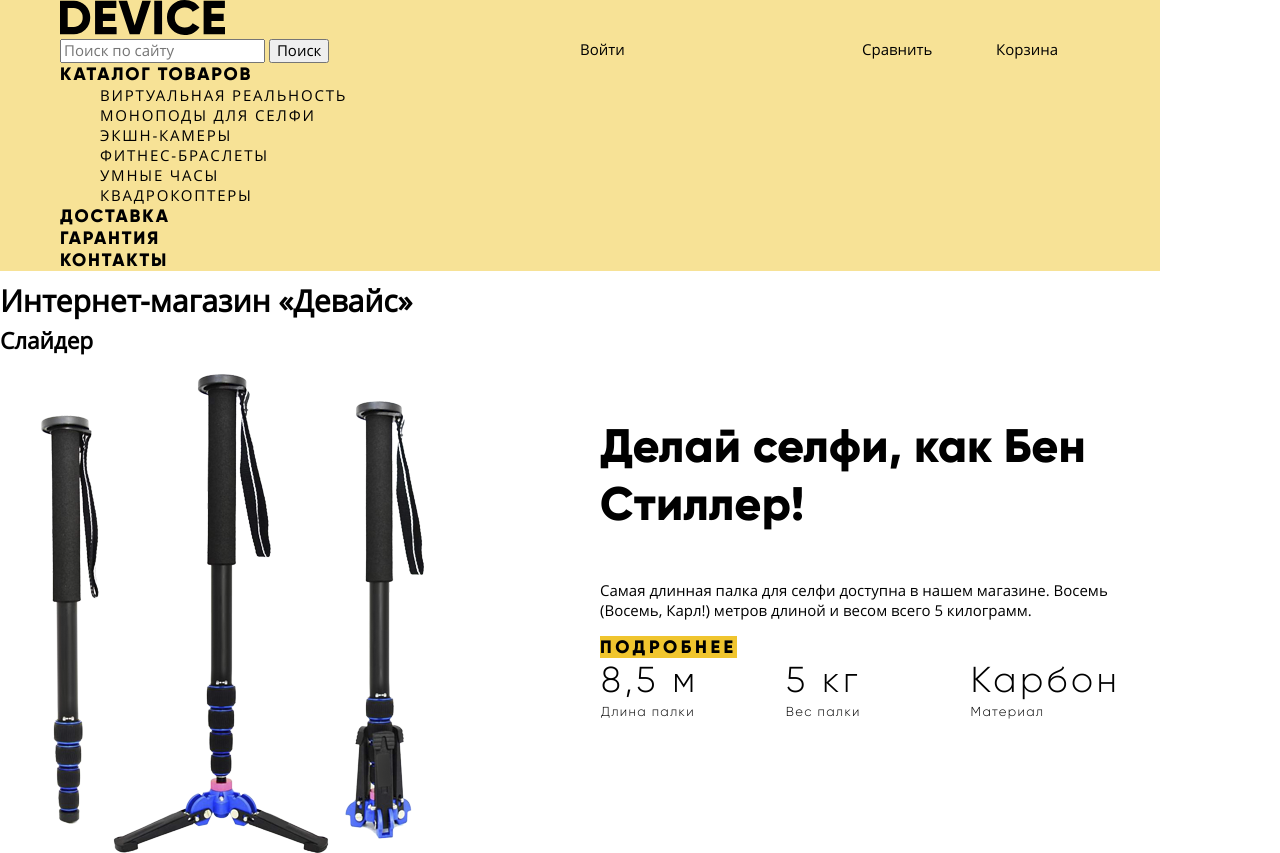
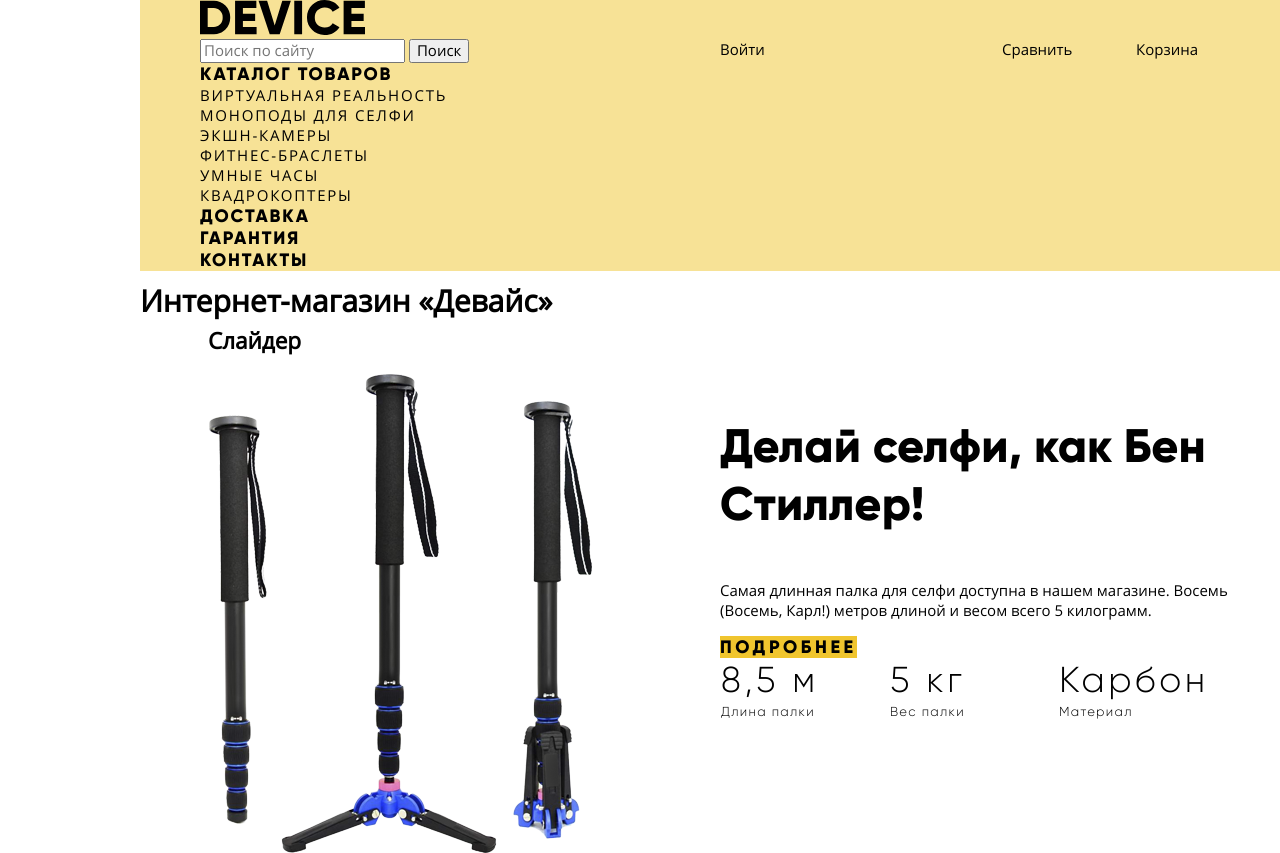
Before and after one commit to unbugster/1380521-device-29, a plain HTML site: page index.html in a window 1280 px wide. Shown: the top 853 px of the page. Drawn offline with Linux system fonts and the light colour scheme.

Commit message:
Добавляет контейнер для центровки

```diff
--- a/css/style.css
+++ b/css/style.css
@@ -91,6 +91,14 @@ img {
 
 .clear-list {
   list-style: none;
+  margin: 0;
+  padding: 0;
+}
+
+
+.container {
+  width: 1160px;
+  margin: 0 auto;
 }
 
 /* Grid */
@@ -160,8 +168,10 @@ img {
 .main-header {
   background-color: var(--basic-yellow-special);
   display: grid;
-  width: 1160px;
+
 }
+
+
 
 .main-header-wrapper {
   width: 1040px;
@@ -179,8 +189,7 @@ img {
   font-size: 15px;
   line-height: 20px;
   color: var(--basic-black);
-  margin: 0;
-  padding: 0;
+
   display: grid;
   grid-template-columns: 50% 282px 134px auto;
 }
@@ -199,8 +208,7 @@ img {
 
   letter-spacing: 1.8px;
   text-transform: uppercase;
-  margin: 0;
-  padding: 0;
+
   color: var(--basic-black);
 
 }
@@ -222,8 +230,11 @@ img {
 
 
 /* Slider */
+.slider {
+  width: 1024px;
+  margin: 0 auto;
 
-
+}
 
 .title {
   font-family: "Gilroy", Arial, sans-serif;
@@ -234,13 +245,12 @@ img {
   color: var(--basic-black);
 }
 
-.slider-list {
-  width: 1160px;
-}
+
 
 .slider-item {
   display: grid;
   grid-template-columns: 50% 50%;
+
 }
 
 .slider-list p {
@@ -387,6 +397,9 @@ img {
 
 .footer {
   background-color: var(--basic-dark);
+}
+
+.footer-wrapper {
   display: grid;
   grid-template-columns: 3.5fr 5.5fr 4fr;
   grid-template-rows: 1fr 127px 1fr;
@@ -394,6 +407,7 @@ img {
     "logo . user"
     "adress services tel"
     ". socials html";
+
 }
 
 .footer-logo2 {
--- a/index.html
+++ b/index.html
@@ -12,7 +12,8 @@
 
 
 
-  <header class="main-header">
+  <header class="main-header container">
+
     <div class="main-header-wrapper">
 
       <a class="header-logo op-hover op-active">
@@ -78,13 +79,13 @@
   </header>
 
 
-  <main class="container">
+  <main class="main container">
     <h1 class="visually-hidden">Интернет-магазин «Девайс»</h1>
 
-    <section class="slider">
+    <section class="slider ">
       <h2 class="visually-hidden">Слайдер</h2>
 
-      <ul class="slider-list clear-list">
+      <ul class="slider-list clear-list ">
         <li class="slider-item">
           <img src="/img/longest-selfie-stick.png" width="384" height="486" alt="Длинная палка для селфи">
           <div class="slider-item-content">
@@ -304,7 +305,9 @@
   </main>
 
   <footer class="footer">
-    <!--Норм так?-->
+
+    <div class="footer-wrapper container">
+
       <a class="footer-logo2">
         <svg width="163" height="35" viewBox="0 0 163 35" fill="none" xmlns="http://www.w3.org/2000/svg">
           <path fill-rule="evenodd" clip-rule="evenodd"
@@ -355,6 +358,7 @@
       <a class="footer-logo-academy op-hover op-active" href="https://htmlacademy.ru/intensive/htmlcss">
         <img src="/img/htmlacademy-logo.svg" width="27" height="34" alt="Логотип HTMLAcademy">
       </a>
+    </div>
   </footer>
 
   <!-- Всплывающее окно с картой -->
```
Lines whose indentation alone changed are shown as unchanged.
